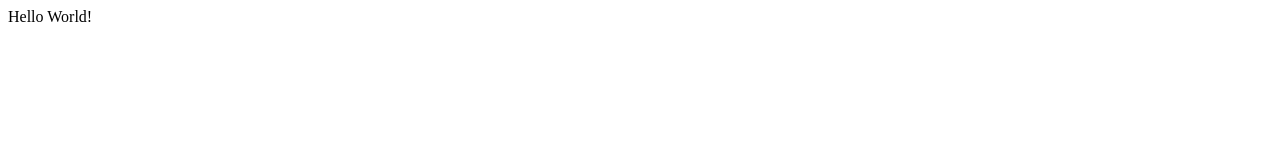
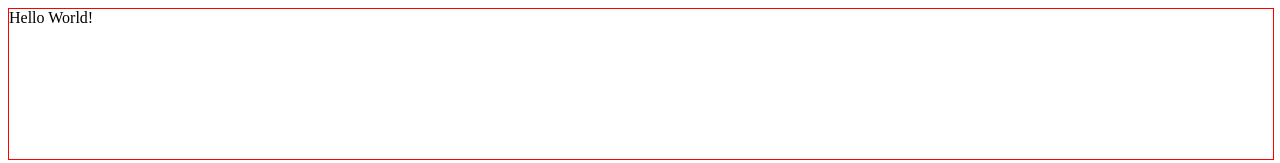
Before and after one commit to rikkudo/colorful, a plain HTML site: page index.html in a window 1280 px wide. Drawn offline with Linux system fonts and the light colour scheme.

Commit message:
Update style.css

```diff
--- a/css/style.css
+++ b/css/style.css
@@ -1,7 +1,7 @@
 #header {
 width: 100%;
 height: 150px;
-margin: 1px solid red;
+border: 1px solid red;
 }
 #content {
 
```
